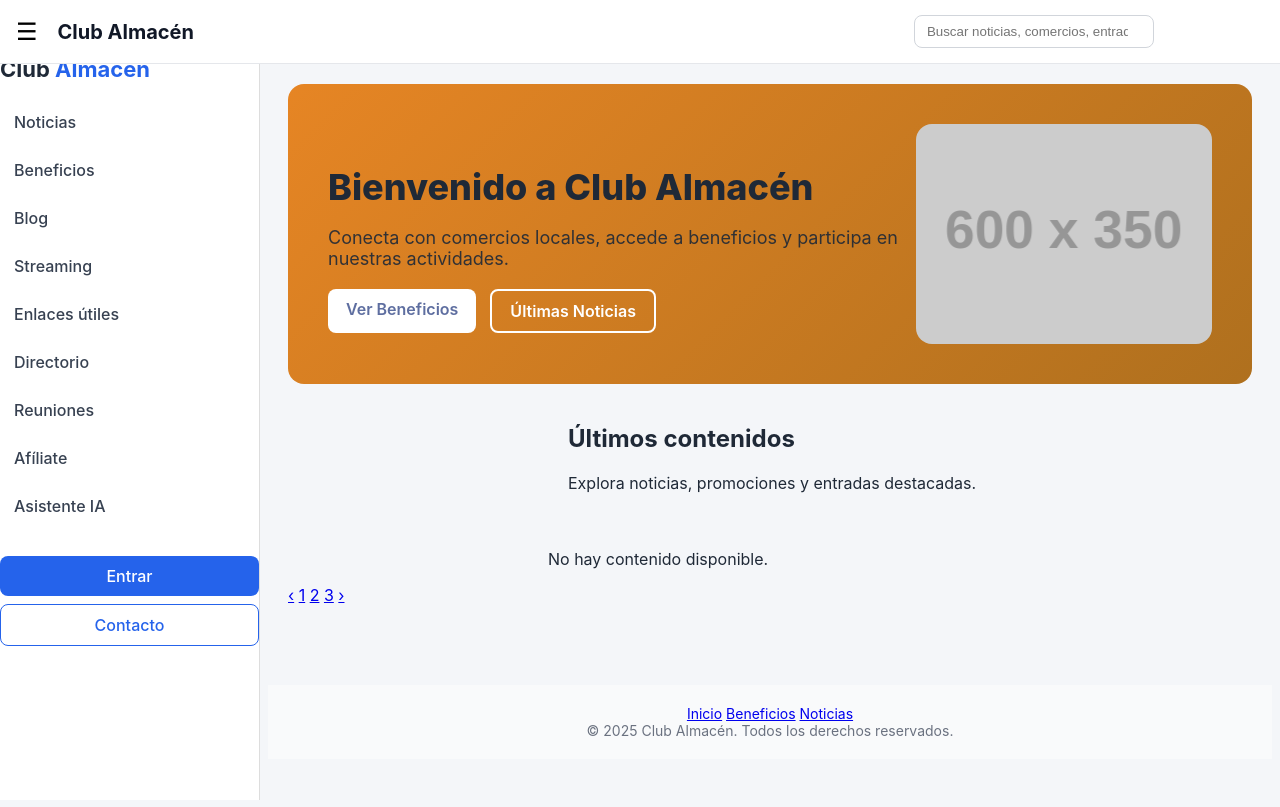
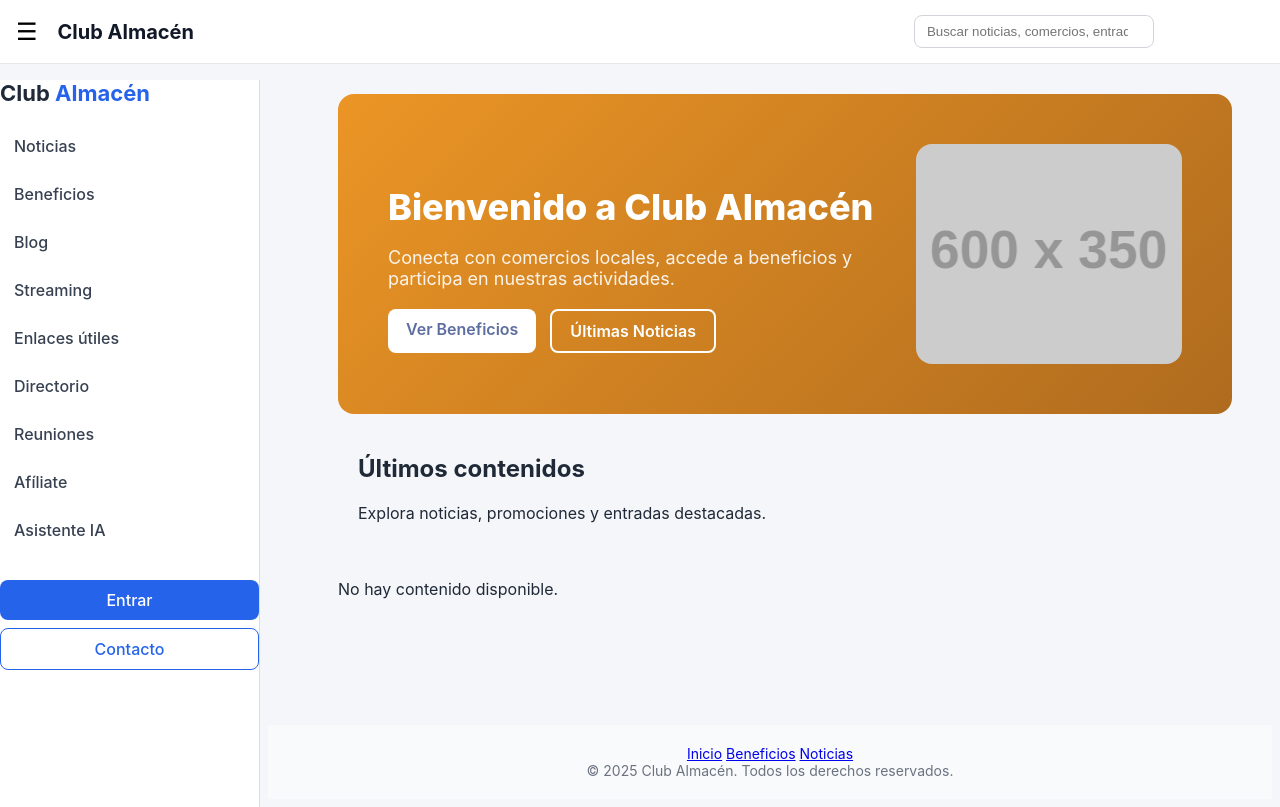
Before and after one commit to Maleza/WebClubAlmacen, a Django app: page / in a window 1280 px wide. Run offline with Django 5.2, Linux system fonts and the light colour scheme; grey boxes labelled with a size stand in for pictures from a placeholder-image service; data that the repository does not hold is empty; some libraries are stand-ins or nearby versions.

Commit message:
fix contenido main index

```diff
--- a/static/css/index.css
+++ b/static/css/index.css
@@ -16,17 +16,19 @@ body {
 }
 /* Alinear contenido principal sin que se superponga con sidebar */
 .main {
-    margin-left: 260px;   /* igual al ancho de la sidebar */
-    padding: 20px;
-    width: calc(100% - 260px);
+    margin-left: 40px;                     /* espacio del sidebar */
+    padding: 30px 40px 30px 30px;           /* más respiración a la derecha */
+    width: calc(100% - 260px);              /* ocupar todo el espacio disponible */
+    max-width: 1650px;                      /* ancho óptimo en pantallas grandes */
+    margin-right: auto;                     /* empuja el main hacia la derecha */
+    width: max-content;
 }
-
 /* ---------------------------------------------------------
    TOPBAR MODERNO
 --------------------------------------------------------- */
 .topbar {
     position: fixed;
-    top: 0;
+    top: 0px;
     left: 0;
     width: 100%;
     height: 64px;
@@ -83,7 +85,7 @@ body {
 .sidebar {
     position: fixed;
     left: 0;
-    top: 56px;
+    top: 80px;
     width: 260px;
     height: calc(100% - 56px);
     overflow-y: auto;
@@ -161,18 +163,14 @@ body {
    HERO SECTION
 --------------------------------------------------------- */
 .hero {
-<<<<<<< HEAD
-    margin-left: 260px;
-    padding: 60px 40px;
+    margin-left: 260px;                 /* correrlo para evitar sidebar */
+    width: calc(100% - 260px);
+    box-sizing: border-box;
     background: linear-gradient(135deg, #eb9525, #af6b1e);
-=======
-    width: 100%;
-    background: linear-gradient(135deg, #e68524, #af701e);
->>>>>>> 94e6925aca53295361b5e0165118289792afb8e9
     color: white;
     border-radius: 16px;
-    padding: 40px;
-    min-height: 300px;
+    padding: 50px;
+    min-height: 320px;
     display: flex;
     justify-content: space-between;
     align-items: center;
@@ -250,17 +248,12 @@ body {
 .cards-grid {
     margin-top: 40px;
     display: grid;
-<<<<<<< HEAD
     grid-template-columns: repeat(2, 1fr);
     gap: 28px;
 
     /* centrarlas dentro del espacio */
     width: calc(100% - 260px);
     margin-left: 260px;
-=======
-    grid-template-columns: repeat(2, 1fr); /* 2 columnas */
-    gap: 30px;
->>>>>>> 94e6925aca53295361b5e0165118289792afb8e9
 }
 
 .card {
@@ -297,7 +290,6 @@ body {
     font-weight: bold;
 }
 
-<<<<<<< HEAD
 .readmore:hover {
     text-decoration: underline;
 }
@@ -327,22 +319,3 @@ body {
         margin-left: 0;
     }
 }
-
-=======
-/* ===== RESPONSIVE ===== */
-@media (max-width: 900px) {
-    .cards-grid {
-        grid-template-columns: 1fr; /* una columna en celulares */
-    }
-
-    .hero {
-        flex-direction: column;
-        text-align: center;
-        gap: 20px;
-    }
-
-    .hero-inner, .hero-image {
-        width: 100%;
-    }
-}
->>>>>>> 94e6925aca53295361b5e0165118289792afb8e9
```
